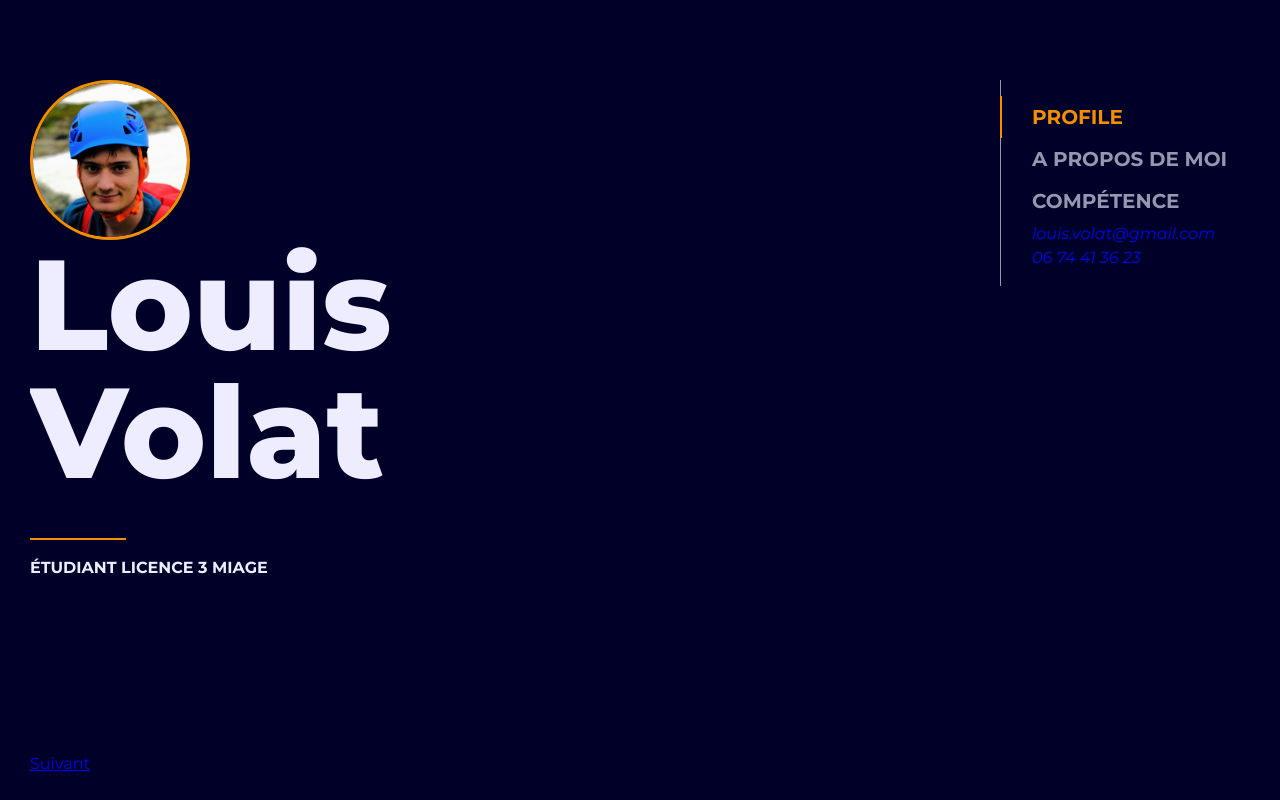
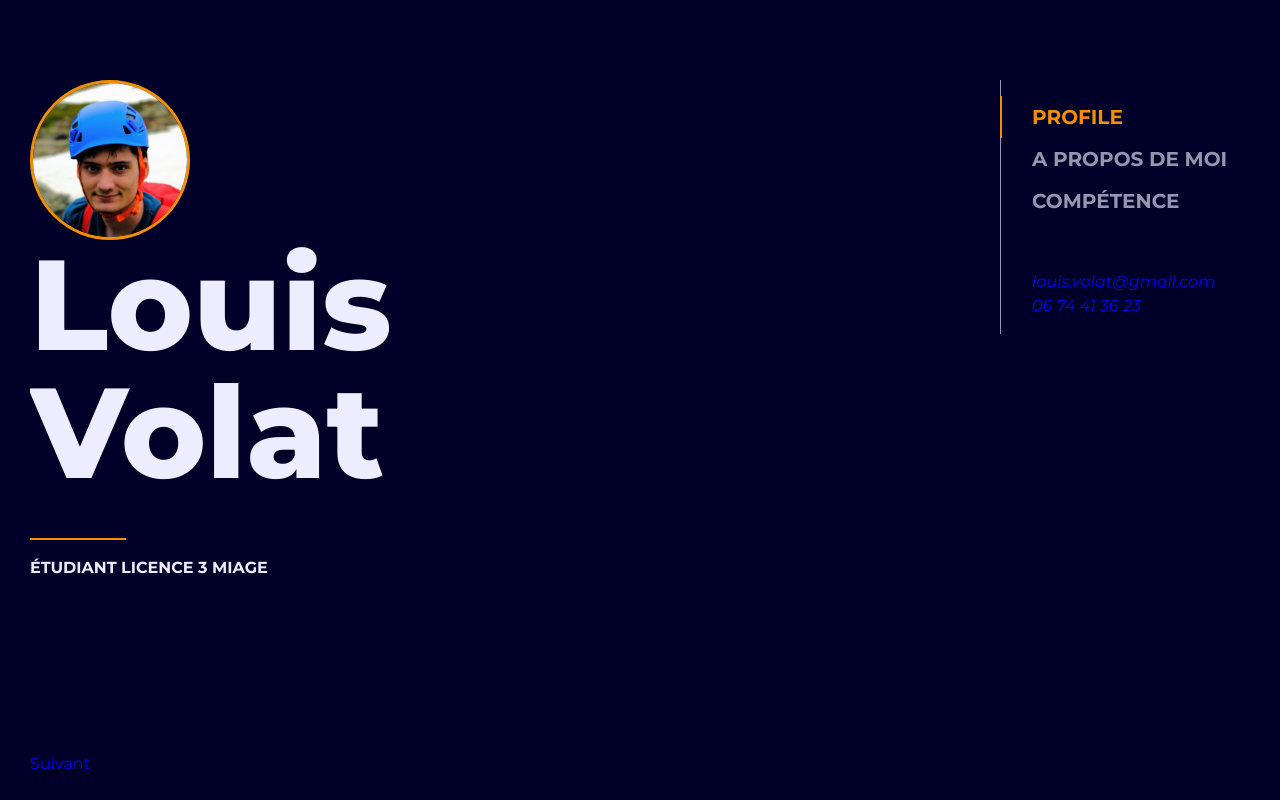
Before and after one commit to mrsolarius/Louis, a website built with Vite: page index.html in a window 1280 px wide. Shown: the top 800 px of the page. Built offline with nearby package versions, Linux system fonts and the light colour scheme.

Commit message:
Feat : Légé changement sur le css de la navbar

```diff
--- a/src/scss/components/_nav.scss
+++ b/src/scss/components/_nav.scss
@@ -30,7 +30,7 @@
 
     .sections-nav-item{
 
-      a {
+      & > :only-child {
         text-decoration: none;
         padding-left: 2rem;
       }
@@ -66,6 +66,10 @@
           transform: scaleY(0);
         }
       }
+
+      .sections-nav-info{
+        padding-top: 3rem;
+      }
     }
   }
 }
--- a/src/scss/default.scss
+++ b/src/scss/default.scss
@@ -13,6 +13,10 @@ body{
   line-height: 1.5;
   color: var(--color-font);
   text-align: left;
+}
+a {
+  text-decoration: none;
+  background-color: rgba(0,0,0,0);
 }
 
 h1, h2, h3, h4, h5, h6, p {
```
